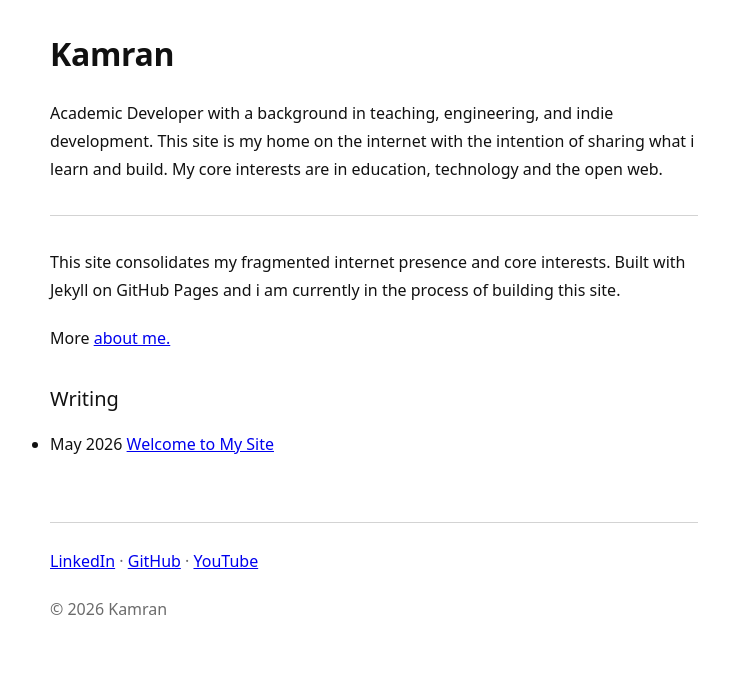
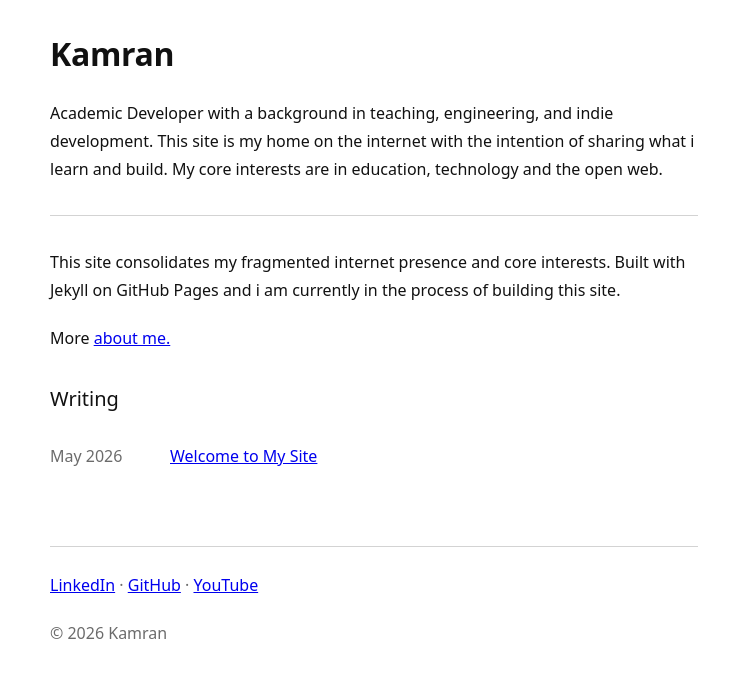
Before and after one commit to fyikamran/fyikamran.github.io, a Jekyll site: the page built from index.html, in a window 1280 px wide. Shown: the top 678 px of the page, without its empty margins (266-995 px from the left). Built offline with Jekyll 4.4.1, drawn with Linux system fonts in a browser that asks for light colours.

Commit message:
Update styles.css

```diff
--- a/assets/css/styles.css
+++ b/assets/css/styles.css
@@ -97,6 +97,31 @@ hr {
   margin: 2rem 0;
 }
 
+ul.post-list {
+  list-style: none;
+  padding: 0;
+}
+
+ul.post-list li {
+  display: flex;
+  gap: 1.5rem;
+  padding: 0.75rem 0;
+  align-items: baseline;
+}
+.post-content ul,
+.post-content ol {
+  padding-left: 1.25rem;
+  margin-bottom: 1.25rem;
+}
+ul.post-list time {
+  font-family: var(--font-ui);
+  font-size: 1rem;
+  color: var(--text-muted);
+  min-width: 6rem;
+  flex-shrink: 0;
+}
+
+
 /* ==========================================================================
   Main
   ========================================================================== */
```
